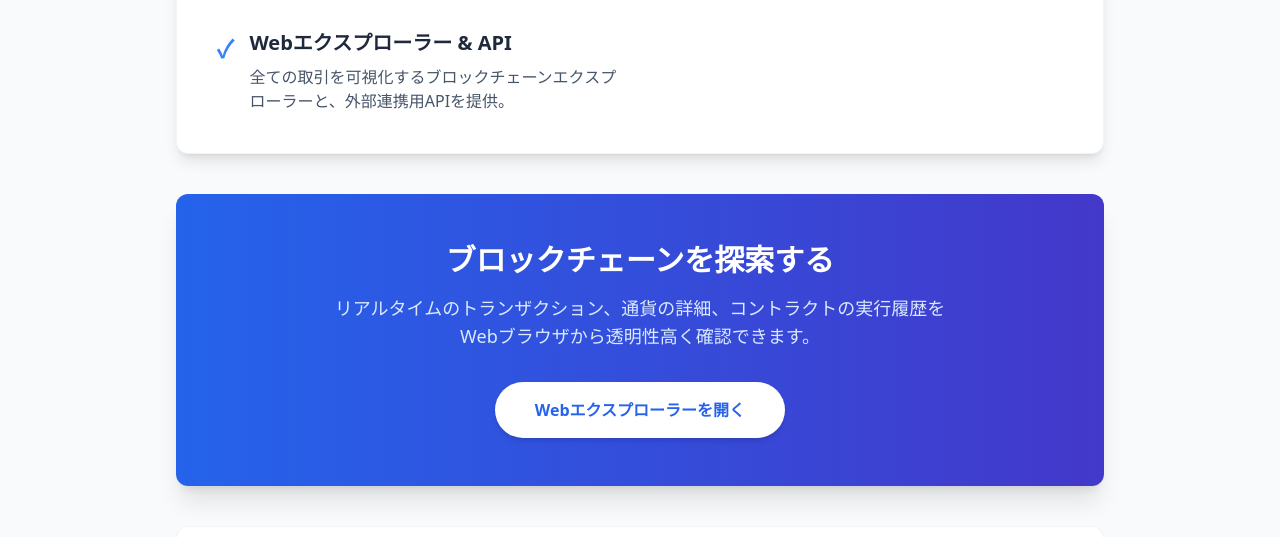
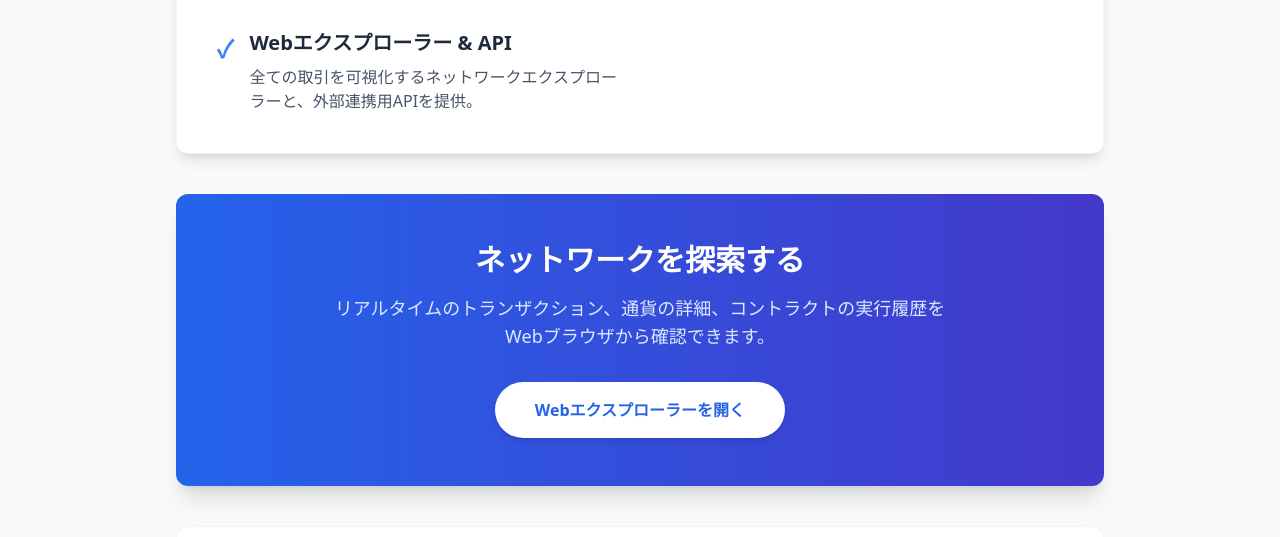
Before and after one commit to RapidWire/RapidWire, a plain HTML site: page web/index.html in a window 1280 px wide. Shown: the part 916-1453 px from the top of the page. Drawn offline with nearby package versions, Linux system fonts and the light colour scheme.

Commit message:
ドキュメント微調整

```diff
--- a/web/index.html
+++ b/web/index.html
@@ -58,16 +58,16 @@
                     <span class="text-blue-500 font-bold text-2xl mr-4 mt-1">✓</span>
                     <div>
                         <h3 class="font-bold text-xl mb-2">Webエクスプローラー & API</h3>
-                        <p class="text-slate-600">全ての取引を可視化するブロックチェーンエクスプローラーと、外部連携用APIを提供。</p>
+                        <p class="text-slate-600">全ての取引を可視化するネットワークエクスプローラーと、外部連携用APIを提供。</p>
                     </div>
                 </div>
             </div>
         </section>
 
         <section class="bg-gradient-to-r from-blue-600 to-indigo-700 p-12 rounded-xl shadow-xl text-center text-white mb-10">
-            <h2 class="text-3xl font-bold mb-4">ブロックチェーンを探索する</h2>
+            <h2 class="text-3xl font-bold mb-4">ネットワークを探索する</h2>
             <p class="text-blue-100 mb-8 text-lg">
-                リアルタイムのトランザクション、通貨の詳細、コントラクトの実行履歴を<br>Webブラウザから透明性高く確認できます。
+                リアルタイムのトランザクション、通貨の詳細、コントラクトの実行履歴を<br>Webブラウザから確認できます。
             </p>
             <a href="explorer.html" class="inline-block bg-white text-blue-600 font-bold px-10 py-4 rounded-full hover:bg-blue-50 transition-all shadow-md transform hover:-translate-y-1">
                 Webエクスプローラーを開く
@@ -89,12 +89,5 @@
         </section>
     </div>
 
-    <footer class="bg-white border-t border-slate-200 mt-12 py-10">
-        <div class="container mx-auto text-center text-slate-500">
-            <p class="mb-2 font-semibold">RapidWire Project</p>
-            <p class="text-sm">&copy; 2024 RapidWire. All rights reserved.</p>
-        </div>
-    </footer>
-
 </body>
 </html>
```
Also changed, not shown: README.md.
